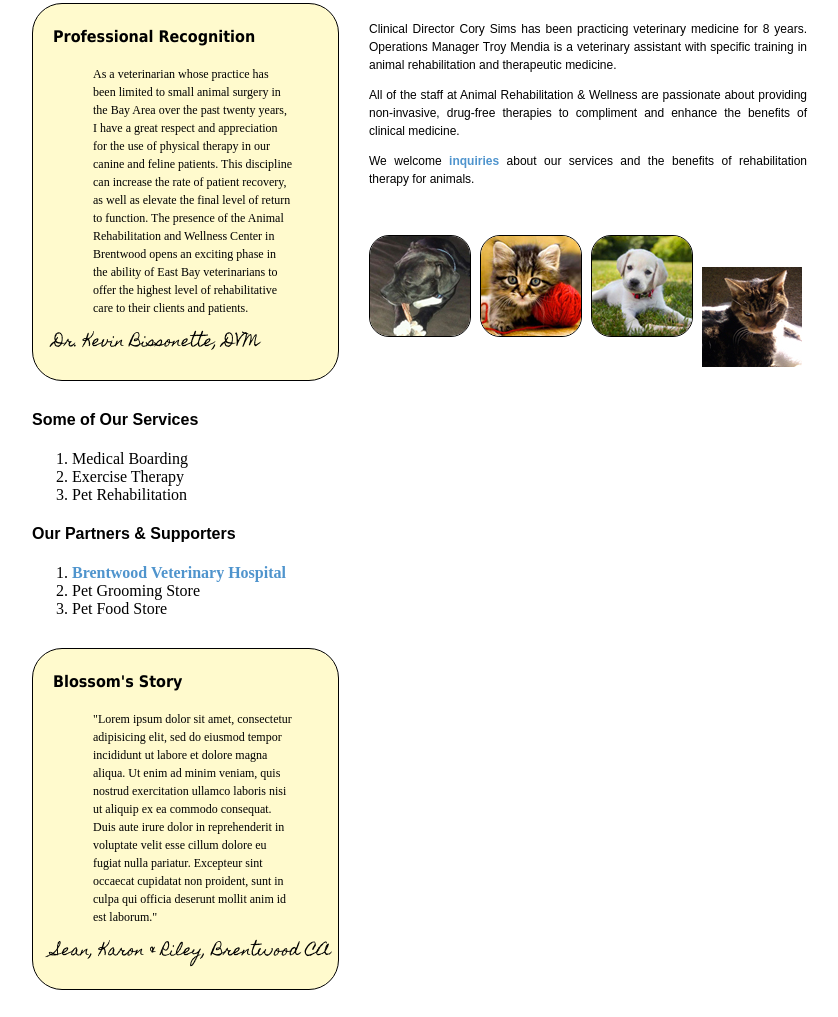
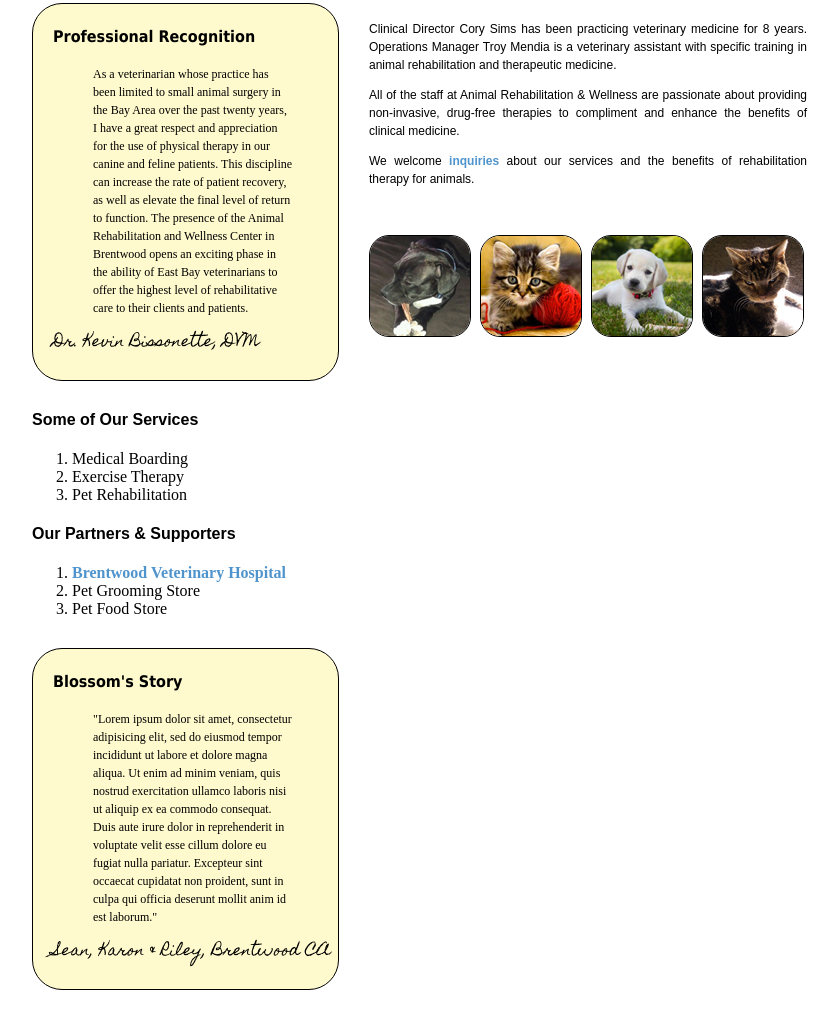
Before and after one commit to lphillips1209/wsd-project, a plain HTML site: page index.html in a window 1280 px wide. Shown: the part 849-1866 px from the top of the page, without its empty margins (218-1056 px from the left). Drawn offline with Linux system fonts and the light colour scheme; a web font is replaced by a local one.

Commit message:
fixed image

```diff
--- a/index.html
+++ b/index.html
@@ -71,7 +71,7 @@
 	<img class="image_gallery" src="Images/Boog_w_bully.jpg" alt="My_dog_boog" title="Pet Rehabilitation">
 	<img class="image_gallery" src="images/kitten_image.jpg" alt="Kittens" title="Exercise Therapy">
 	<img class="image_gallery" src="images/puppies_image.jpg" alt="Puppies" title="Water Therapy">
-	<img class="Image_gallery" src="images/bitty_inside.jpg" alt="Our_Cat" title="Medical Boarding">
+	<img class="image_gallery" src="images/bitty_inside.jpg" alt="Our_Cat" title="Medical Boarding">
 </div>
 
 <!-- ABOUT US services/partners list -->
```
